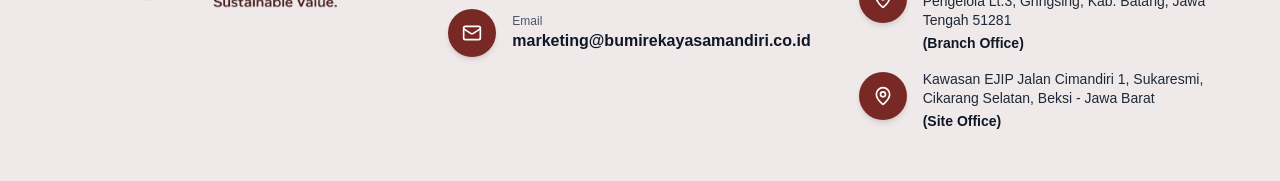
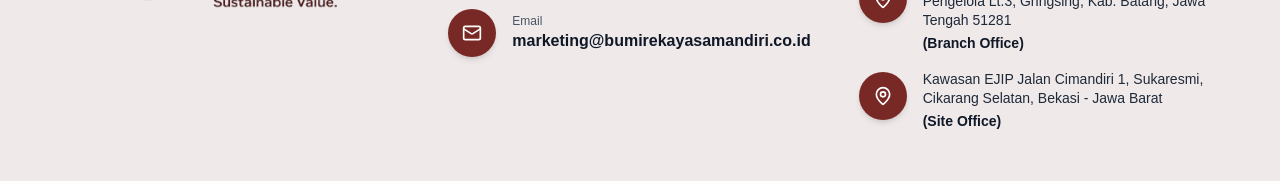
Before and after one commit to Bumi-Rekayasa-Mandiri/FRONTEND_BRM, a React (Vite) app: page /contact in a window 1280 px wide. Shown: the part 1136-1317 px from the top of the page. Built offline with nearby package versions, Linux system fonts and the light colour scheme.

Commit message:
fix(contact): fix typo Beksi to Bekasi in Cikarang address

```diff
--- a/src/components/common/Footer.tsx
+++ b/src/components/common/Footer.tsx
@@ -145,7 +145,7 @@ export default function Footer() {
                   <MapPin size={20} />
                 </div>
                 <p className="text-xs md:text-sm text-gray-800 leading-snug text-left">
-                  Kawasan EJIP Jalan Cimandiri 1, Sukaresmi, Cikarang Selatan, Beksi - Jawa Barat
+                  Kawasan EJIP Jalan Cimandiri 1, Sukaresmi, Cikarang Selatan, Bekasi - Jawa Barat
                   <strong className="font-bold text-gray-900 block mt-1">
                     (Site Office)
                   </strong>
--- a/src/pages/About/Contact.tsx
+++ b/src/pages/About/Contact.tsx
@@ -25,9 +25,9 @@ const OFFICES = [
   },
   {
     title: 'Site Office',
-    address: 'Kawasan EJIP Jalan Cimandiri 1, Sukaresmi, Cikarang Selatan, Beksi - Jawa Barat',
-    qrUrl: 'https://api.qrserver.com/v1/create-qr-code/?size=130x130&data=Kawasan EJIP Jalan Cimandiri 1, Sukaresmi, Cikarang Selatan, Beksi - Jawa Barat',
-    mapsUrl: 'https://maps.google.com/?q=Kawasan+EJIP+Jalan+Cimandiri+1+Sukaresmi+Cikarang+Selatan+Beksi+Jawa+Barat',
+    address: 'Kawasan EJIP Jalan Cimandiri 1, Sukaresmi, Cikarang Selatan, Bekasi - Jawa Barat',
+    qrUrl: 'https://api.qrserver.com/v1/create-qr-code/?size=130x130&data=Kawasan EJIP Jalan Cimandiri 1, Sukaresmi, Cikarang Selatan, Bekasi - Jawa Barat',
+    mapsUrl: 'https://maps.google.com/?q=Kawasan+EJIP+Jalan+Cimandiri+1+Sukaresmi+Cikarang+Selatan+Bekasi+Jawa+Barat',
   },
 ];
 
```
